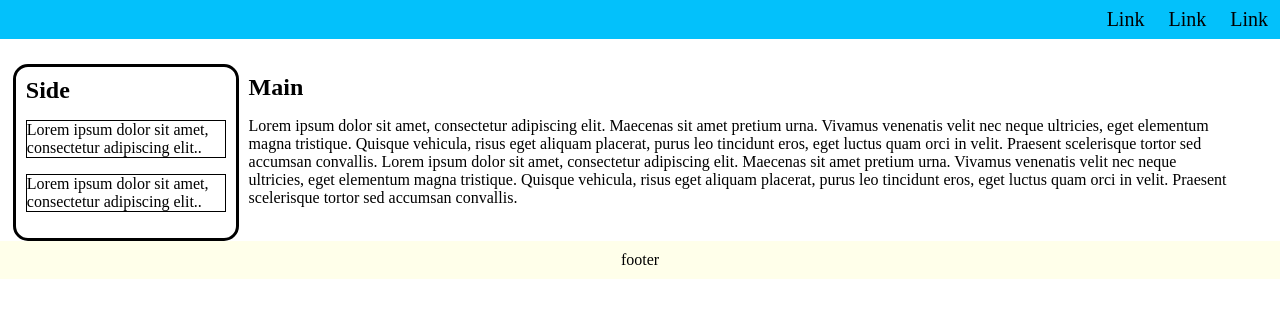
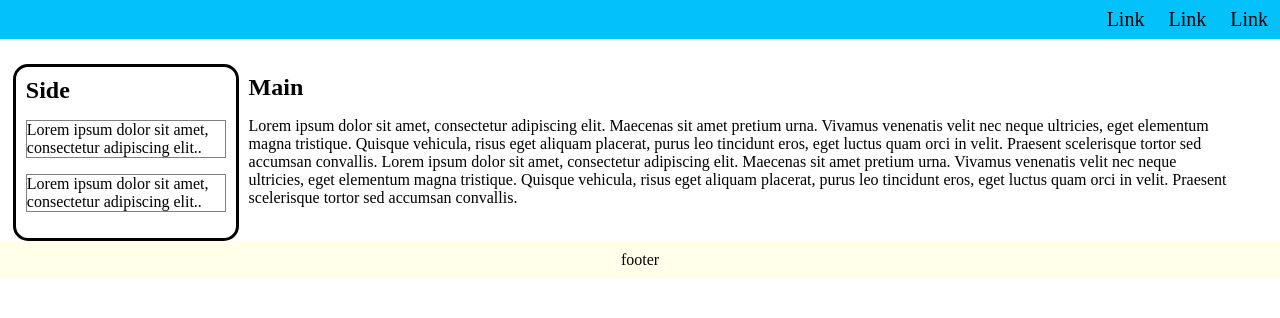
Before and after one commit to noodleWrecker7/noodleserv, a PHP site: page / in a window 1280 px wide. Shown: the part 120-438 px from the top of the page. Run offline with PHP 8.4, Linux system fonts and the light colour scheme.

Commit message:
changed side link border to grey

```diff
--- a/index.css
+++ b/index.css
@@ -56,7 +56,7 @@ footer {
 }
 
 .links p {
-    border: black;
+    border: grey;
     border-style: solid;
     border-width: 1px;
 }
```
